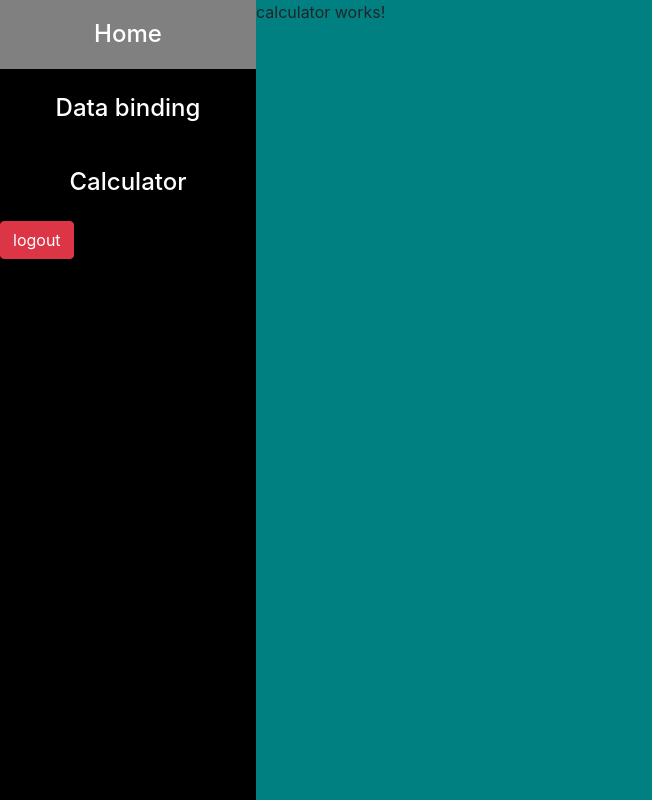
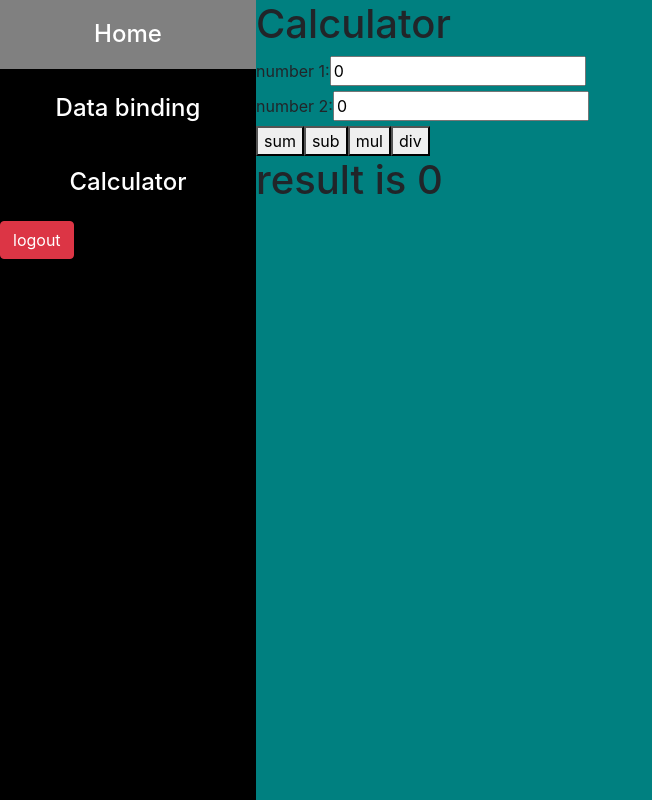
Before and after one commit to trainandhire/my-app6, an Angular app: page /dashboard/calculator in a window 1280 px wide. Shown: the whole page, without its empty margins (0-652 px from the left). Built offline with nearby package versions, Linux system fonts and the light colour scheme.

Commit message:
calculator implemented

```diff
--- a/src/app/calculator/calculator.component.html
+++ b/src/app/calculator/calculator.component.html
@@ -1 +1,17 @@
-<p>calculator works!</p>
+<h1>Calculator</h1>
+
+<label for="">number 1:</label>
+<input type="number" [(ngModel)]="number1">
+<br>
+
+<label for="">number 2:</label>
+<input type="number" [(ngModel)]="number2">
+<br>
+
+<button (click)="sum()">sum</button>
+<button (click)="sub()">sub</button>
+<button (click)="mul()">mul</button>
+<button (click)="div()">div</button>
+<br>
+
+<h1>result is {{result}}</h1>
--- a/src/app/calculator/calculator.component.ts
+++ b/src/app/calculator/calculator.component.ts
@@ -5,11 +5,26 @@ import { Component, OnInit } from '@angular/core';
   templateUrl: './calculator.component.html',
   styleUrls: ['./calculator.component.css']
 })
-export class CalculatorComponent implements OnInit {
+export class CalculatorComponent {
 
-  constructor() { }
+  public number1:number = 0;
+  public number2:number = 0;
+  public result:number = 0;
 
-  ngOnInit(): void {
+  sum(){
+    this.result = this.number1 + this.number2;
+  }
+
+  sub(){
+    this.result = this.number1 - this.number2;
+  }
+
+  mul(){
+    this.result = this.number1 * this.number2;
+  }
+
+  div(){
+    this.result = this.number1 / this.number2;
   }
 
 }
```
